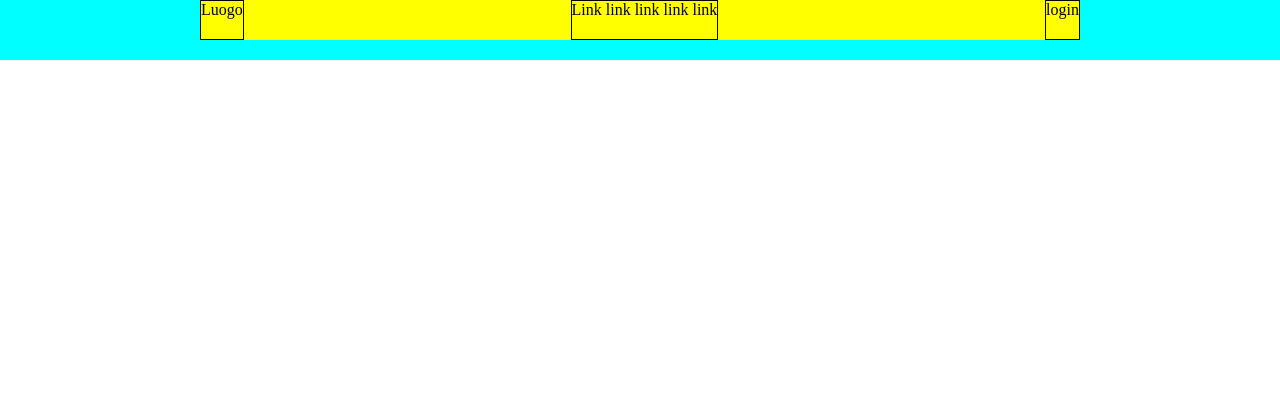
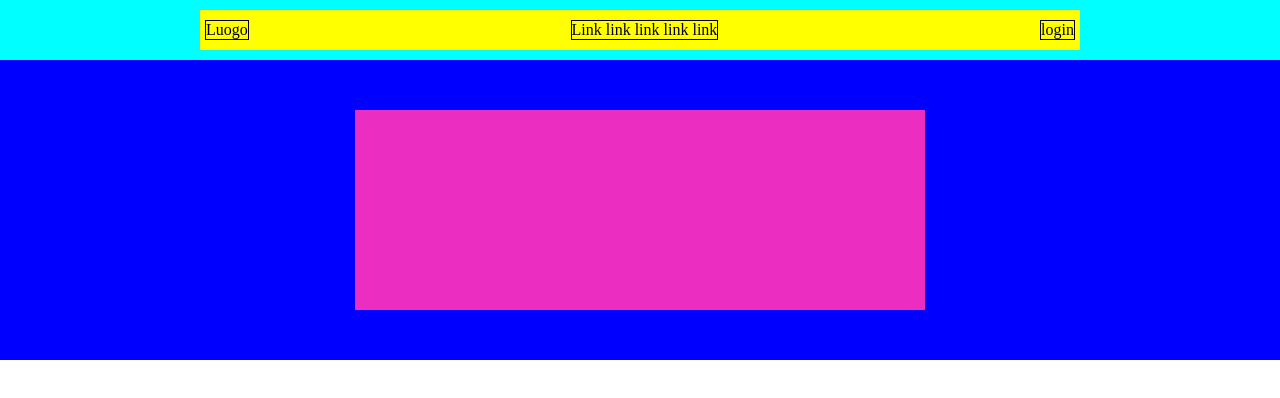
Before and after one commit to nico17022001/htmlcss-struttura-discord, a plain HTML site: page index.html in a window 1280 px wide. Drawn offline with Linux system fonts and the light colour scheme.

Commit message:
prima-sezione

```diff
--- a/css/style.css
+++ b/css/style.css
@@ -7,17 +7,33 @@
 header{
   background-color: aqua;
   height: 60px;
+  padding: 10px 0px;
 }
 
-.hcontainer{
-  height: 40px;
+.container{
   background-color: yellow;
   margin: 0px 200px;
+  padding: 10px 5px;
   display: flex;
   justify-content: space-between;
+
 }
 
-.hcontainer>div{
+.container>div{
   border: 1px solid;
+}
 
+section{
+  padding: 50px 5px;
 }
+
+.blu{
+  background-color: blue;
+}
+
+.container2{
+  height: 200px;
+  background-color: rgb(235, 45, 193);
+  margin: 0px 350px;
+  display: flex;
+}
--- a/index.html
+++ b/index.html
@@ -10,12 +10,20 @@
 <body>
 
   <header>
-    <div class="hcontainer">
+    <div class="container">
       <div>Luogo </div>
       <div>Link link link link link</div>
       <div>login</div>
     </div>
   </header>
 
+  <main>
+    <section class="blu">
+      <div class="container2">
+
+      </div>
+    </section>
+  </main>
+
 </body>
 </html>
```
